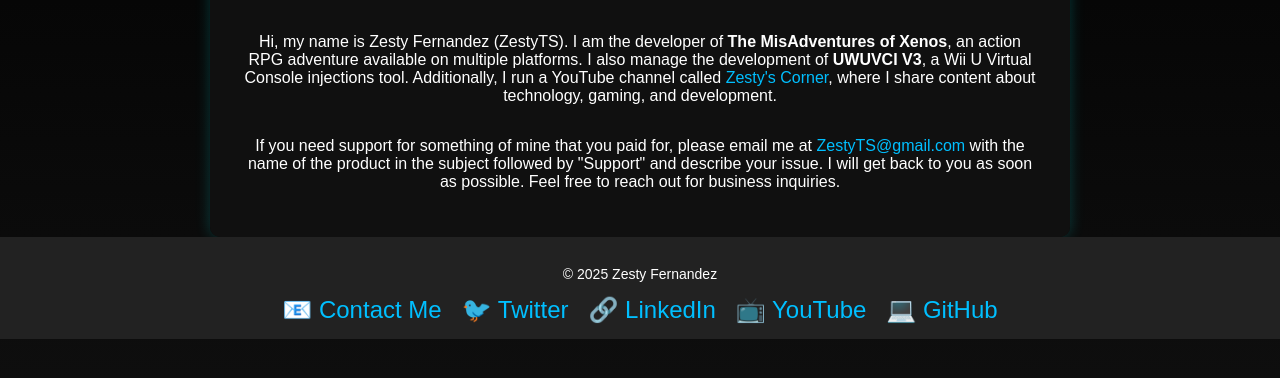
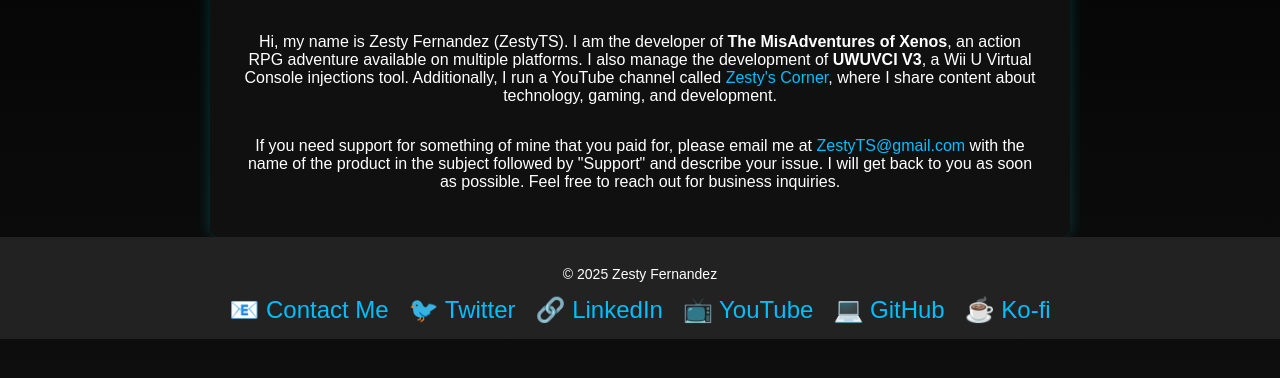
Before and after one commit to ZestyTS/zestyts.github.io, a plain HTML site: page index.html in a window 1280 px wide. Shown: the part 282-660 px from the top of the page. Drawn offline with nearby package versions, Linux system fonts and the light colour scheme.

Commit message:
Update index.html

```diff
--- a/index.html
+++ b/index.html
@@ -128,6 +128,7 @@
                 <a href="https://www.linkedin.com/in/zesty-fernandez/" target="_blank">🔗 LinkedIn</a>
                 <a href="https://www.youtube.com/@ZestysCorner" target="_blank">📺 YouTube</a>
                 <a href="https://github.com/ZestyTS" target="_blank">💻 GitHub</a>
+                <a href="https://ko-fi.com/zestyts" target="_blank">☕ Ko-fi</a>
             </div>
         </footer>
     </div>
```
